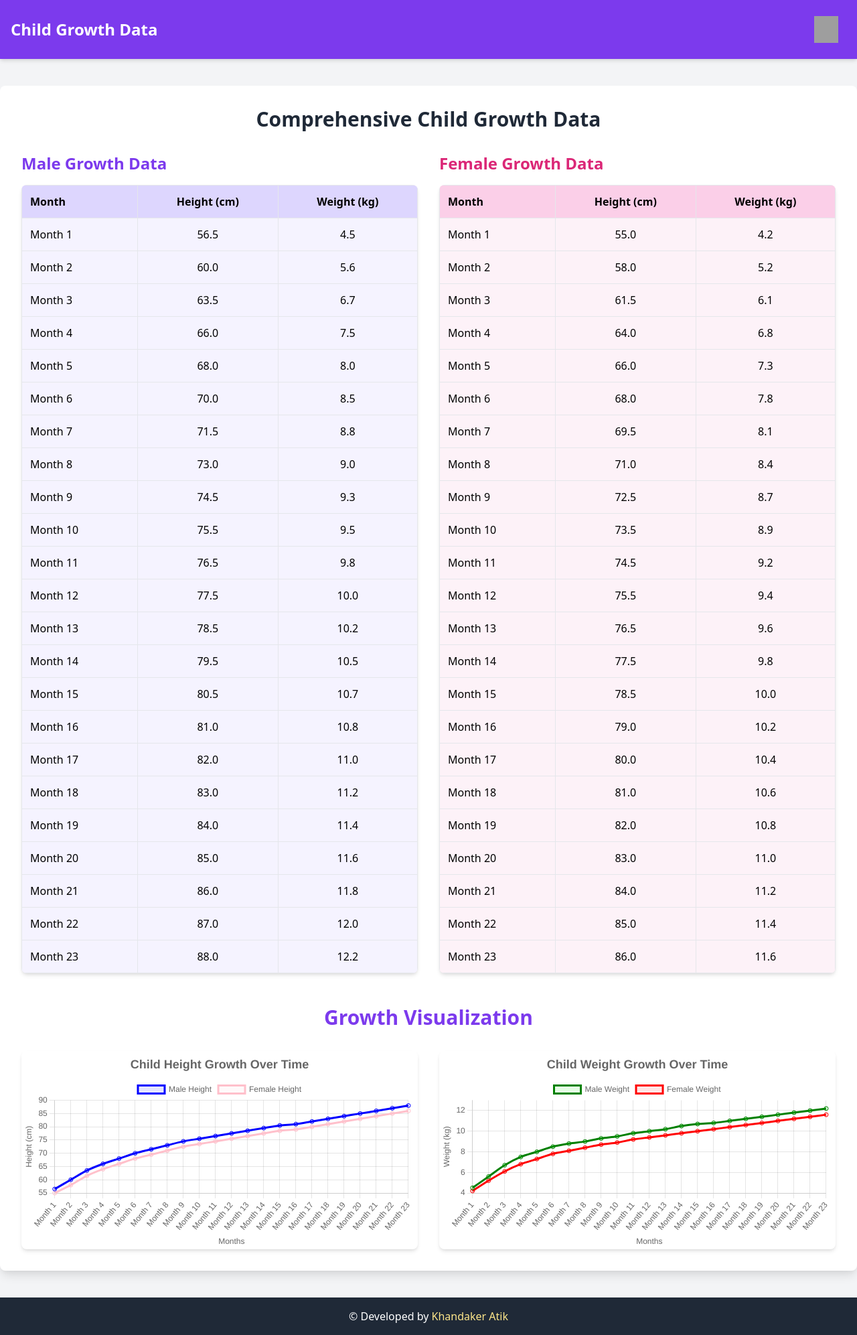
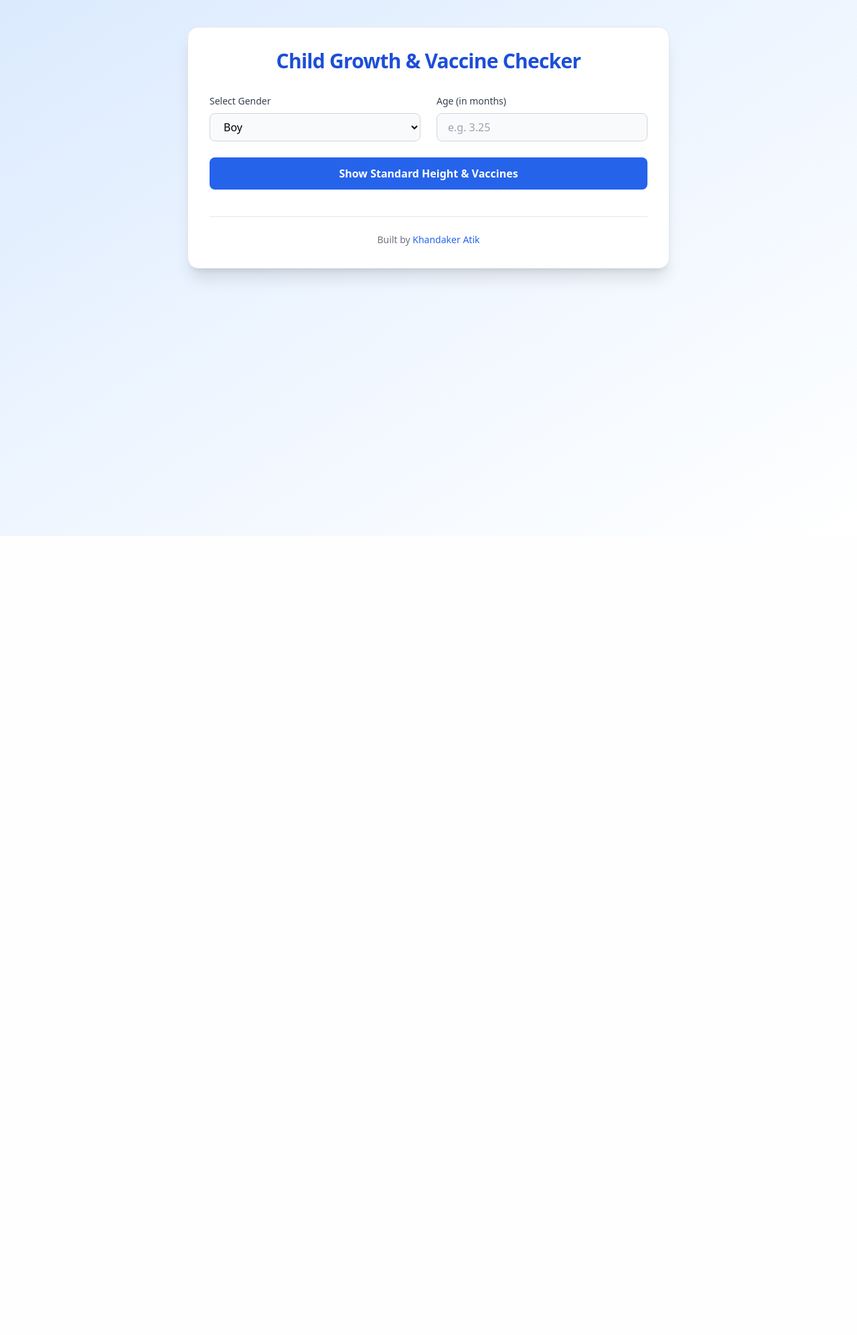
Before and after one commit to Khandaker-Atik/cc_report, a Flask app: page /child-data in a window 1280 px wide. Shown: the whole page at 67% size. After the commit the page ends 800 px from the top, so only its background shows below. Run offline with Flask 3, Linux system fonts and the light colour scheme; some libraries are stand-ins or nearby versions; grey boxes are pictures that could not be loaded.

Commit message:
Added Child data Calc!

```diff
--- a/app.py
+++ b/app.py
@@ -12,6 +12,45 @@ from my_name_generator import (
 from child_data import child_data
 
 app = Flask(__name__)
+
+# Helper functions for child growth data
+def parse_age(age_decimal):
+    months = int(age_decimal)
+    days_decimal = age_decimal - months
+    days = int(days_decimal * 100)
+    if days > 30:
+        months += 1
+        days = 1
+    return months, days
+
+def get_growth_data(gender, age_decimal):
+    months, days = parse_age(age_decimal)
+    label = f"Month {months}"
+    data = child_data.get(gender, {}).get(label)
+
+    if not data:
+        return None
+
+    std_height = data["height"]
+
+    vaccines = []
+    vaccine_schedule = {
+        1: ["BCG completed"],
+        2: ["Penta-1 completed"],
+        3: ["Penta-2 completed"],
+        4: ["Penta-3 completed"],
+        9: ["Measles completed"]
+    }
+    for m, v in vaccine_schedule.items():
+        if months >= m:
+            vaccines.extend(v)
+
+    return {
+        "month_label": label,
+        "standard_height": std_height,
+        "vaccines": vaccines,
+        "age_string": f"{months} months {days} days"
+    }
 
 @app.route('/')
 def index():
@@ -43,17 +82,16 @@ def name_generator():
             generated_name = random.choice(male_names) + " " + random.choice(male_upadhi)
             fathers_name = random.choice(male_names) + " " + random.choice(male_upadhi)
             mothers_name = random.choice(female_names) + " " + random.choice(female_upadhi)
-            lmp_date = None  # No LMP for male
+            lmp_date = None
         elif gender == 'f':
             generated_name = random.choice(female_names) + " " + random.choice(female_upadhi)
             fathers_name = random.choice(male_names) + " " + random.choice(male_upadhi)
             mothers_name = random.choice(female_names) + " " + random.choice(female_upadhi)
-            lmp_date = generate_lmp_date()  # Generate LMP date for females
+            lmp_date = generate_lmp_date()
         else:
             return "Invalid gender", 400
 
-        birthdate = generate_birthdate(gender)  # Pass gender to the function
-
+        birthdate = generate_birthdate(gender)
         age = calculate_age(birthdate)
         weight, height = generate_weight_and_height(age, gender)
 
@@ -70,13 +108,28 @@ def name_generator():
 
     return render_template('name_generator.html')
 
-@app.route('/child-data')
+@app.route('/child-data', methods=['GET', 'POST'])
 def child_growth_data():
+    result = None
+    error_message = None
+
+    if request.method == 'POST':
+        gender = request.form.get('gender')
+        age_input = request.form.get('age')
+
+        try:
+            age_input = float(age_input)
+            result = get_growth_data(gender, age_input)
+            if not result:
+                error_message = "No data found for this age."
+        except (ValueError, TypeError):
+            error_message = "Invalid age input. Please enter a valid number."
+
     male_heights = [data['height'] for data in child_data['male'].values()]
     female_heights = [data['height'] for data in child_data['female'].values()]
     male_weights = [data['weight'] for data in child_data['male'].values()]
     female_weights = [data['weight'] for data in child_data['female'].values()]
-    labels = list(child_data['male'].keys())  # Convert keys to a list
+    labels = list(child_data['male'].keys())
 
     return render_template(
         'child_data.html',
@@ -85,9 +138,10 @@ def child_growth_data():
         female_heights=female_heights,
         male_weights=male_weights,
         female_weights=female_weights,
-        labels=labels  # Pass labels to the template
+        labels=labels,
+        result=result,
+        error_message=error_message
     )
-
 
 @app.route('/age-redistribution', methods=['GET', 'POST'])
 def age_redistribution():
@@ -95,13 +149,11 @@ def age_redistribution():
     original_data = {}
 
     if request.method == 'POST':
-        # Get the original values from the form
         original_5_14 = int(request.form['original_5_14'])
         original_15_24 = int(request.form['original_15_24'])
         original_25_49 = int(request.form['original_25_49'])
         original_50_plus = int(request.form['original_50_plus'])
 
-        # Store original values in a dictionary to pass them to the template
         original_data = {
             '5-14': original_5_14,
             '15-24': original_15_24,
@@ -109,12 +161,9 @@ def age_redistribution():
             '50+': original_50_plus
         }
 
-        # Redistribute the numbers
         redistributed_data = redistribute_male_numbers(original_5_14, original_15_24, original_25_49, original_50_plus)
 
     return render_template('age_redistribution.html', redistributed_data=redistributed_data, original_data=original_data)
 
-
-
 if __name__ == '__main__':
     app.run(debug=True)
--- a/templates/child_data.html
+++ b/templates/child_data.html
@@ -1,179 +1,72 @@
 <!DOCTYPE html>
 <html lang="en">
 <head>
-    <meta charset="UTF-8">
-    <meta name="viewport" content="width=device-width, initial-scale=1.0">
-    <title>Child Growth Data</title>
-    <link href="https://cdn.jsdelivr.net/npm/tailwindcss@2.2.19/dist/tailwind.min.css" rel="stylesheet">
-    <script src="https://cdn.jsdelivr.net/npm/chart.js"></script>
+  <meta charset="UTF-8" />
+  <meta name="viewport" content="width=device-width, initial-scale=1.0"/>
+  <title>Child Growth & Vaccine Checker</title>
+  <script src="https://cdn.tailwindcss.com"></script>
 </head>
-<body class="bg-gray-100">
-    <!-- Navigation -->
-    <nav class="bg-purple-600 p-4 shadow-md">
-        <div class="container mx-auto flex justify-between items-center">
-            <h1 class="text-white text-2xl font-bold">Child Growth Data</h1>
-            <a href="/" class="text-white hover:bg-blue-700 px-3 py-2 rounded">
-                <img src="https://images.vexels.com/content/147093/preview/instagram-home-button-83bdf4.png" alt="Back to Home" class="w-9 h-10">  <!-- Logo as back button -->
-            </a>
+<body class="bg-gradient-to-br from-blue-100 via-blue-50 to-white min-h-screen font-sans">
+
+  <div class="max-w-3xl mx-auto py-10 px-6">
+    <div class="bg-white shadow-xl rounded-2xl p-8 border border-gray-200">
+
+      <h1 class="text-3xl font-bold text-center text-blue-700 mb-8 tracking-tight">Child Growth & Vaccine Checker</h1>
+
+      <form method="POST" class="grid grid-cols-1 md:grid-cols-2 gap-6 mb-8">
+        <div>
+          <label class="block mb-2 text-sm font-medium text-gray-700">Select Gender</label>
+          <select name="gender" class="w-full px-4 py-2 rounded-lg border border-gray-300 focus:outline-none focus:ring-2 focus:ring-blue-400 bg-gray-50">
+            <option value="male">Boy</option>
+            <option value="female">Girl</option>
+          </select>
         </div>
-    </nav>
+        <div>
+          <label class="block mb-2 text-sm font-medium text-gray-700">Age (in months)</label>
+          <input type="number" step="0.01" name="age" placeholder="e.g. 3.25"
+                 class="w-full px-4 py-2 rounded-lg border border-gray-300 focus:outline-none focus:ring-2 focus:ring-blue-400 bg-gray-50" required>
+        </div>
+        <div class="col-span-full">
+          <button type="submit" class="w-full py-3 px-6 bg-blue-600 text-white font-semibold rounded-lg hover:bg-blue-700 transition-all">
+            Show Standard Height & Vaccines
+          </button>
+        </div>
+      </form>
 
-    <!-- Main Content -->
-    <div class="container mx-auto mt-10 p-8 bg-white shadow-lg rounded-lg">
-        <h2 class="text-3xl font-bold text-center text-gray-800 mb-8">Comprehensive Child Growth Data</h2>
+      {% if error_message %}
+      <div class="mb-6 p-4 bg-red-100 border border-red-300 text-red-800 rounded-lg shadow-sm">
+        ⚠️ {{ error_message }}
+      </div>
+      {% endif %}
 
-        <!-- Flex Container for Tables -->
-        <div class="flex flex-wrap justify-between gap-8">
-            <!-- Male Data Table -->
-            <div class="flex-1 min-w-[300px]">
-                <h3 class="text-2xl font-semibold text-purple-600 mb-4">Male Growth Data</h3>
-                <table class="w-full border-collapse bg-purple-50 shadow-md rounded-lg overflow-hidden">
-                    <thead>
-                        <tr class="bg-purple-200">
-                            <th class="border p-3 text-left">Month</th>
-                            <th class="border p-3 text-center">Height (cm)</th>
-                            <th class="border p-3 text-center">Weight (kg)</th>
-                        </tr>
-                    </thead>
-                    <tbody>
-                        {% for month, data in child_data['male'].items() %}
-                        <tr class="hover:bg-purple-100 transition">
-                            <td class="border p-3">{{ month }}</td>
-                            <td class="border p-3 text-center">{{ data['height'] }}</td>
-                            <td class="border p-3 text-center">{{ data['weight'] }}</td>
-                        </tr>
-                        {% endfor %}
-                    </tbody>
-                </table>
-            </div>
+      {% if result %}
+      <div class="bg-green-50 border border-green-200 rounded-xl p-6 shadow-sm">
+        <h2 class="text-2xl font-semibold text-green-700 mb-4">Results</h2>
+        <div class="space-y-3 text-gray-800 text-md">
+          <p><span class="font-medium text-gray-900">Age:</span> {{ result.age_string }}</p>
+          <p><span class="font-medium text-gray-900">Standard Height:</span> {{ result.standard_height }} cm</p>
 
-            <!-- Female Data Table -->
-            <div class="flex-1 min-w-[300px]">
-                <h3 class="text-2xl font-semibold text-pink-600 mb-4">Female Growth Data</h3>
-                <table class="w-full border-collapse bg-pink-50 shadow-md rounded-lg overflow-hidden">
-                    <thead>
-                        <tr class="bg-pink-200">
-                            <th class="border p-3 text-left">Month</th>
-                            <th class="border p-3 text-center">Height (cm)</th>
-                            <th class="border p-3 text-center">Weight (kg)</th>
-                        </tr>
-                    </thead>
-                    <tbody>
-                        {% for month, data in child_data['female'].items() %}
-                        <tr class="hover:bg-pink-100 transition">
-                            <td class="border p-3">{{ month }}</td>
-                            <td class="border p-3 text-center">{{ data['height'] }}</td>
-                            <td class="border p-3 text-center">{{ data['weight'] }}</td>
-                        </tr>
-                        {% endfor %}
-                    </tbody>
-                </table>
-            </div>
+          <div class="mt-4">
+            <h3 class="text-lg font-semibold text-green-800">Vaccines Completed:</h3>
+            <ul class="list-disc pl-5 space-y-1 mt-2 text-green-900">
+              {% for vaccine in result.vaccines %}
+              <li class="bg-green-100 px-3 py-1 rounded-md inline-block">{{ vaccine }}</li>
+              {% endfor %}
+            </ul>
+          </div>
         </div>
+      </div>
+      {% endif %}
 
-        <!-- Growth Visualization -->
-        <div class="mt-12">
-            <h3 class="text-3xl font-bold text-center text-purple-600 mb-8">Growth Visualization</h3>
-            <div class="grid md:grid-cols-2 gap-8">
-                <div>
-                    <canvas id="heightChart" class="shadow-md rounded-lg"></canvas>
-                </div>
-                <div>
-                    <canvas id="weightChart" class="shadow-md rounded-lg"></canvas>
-                </div>
-            </div>
-        </div>
+      <div class="mt-10 border-t pt-6 text-center text-sm text-gray-500">
+        Built by
+        <a href="https://khandaker-atik.vercel.app" target="_blank" class="text-blue-600 hover:text-yellow-500 font-medium">
+          Khandaker Atik
+        </a>
+      </div>
+
     </div>
+  </div>
 
-    <!-- Footer -->
-    <footer class="bg-gray-800 text-white p-4 mt-10 text-center">
-        <p>&copy; Developed by
-            <a href="https://khandaker-atik.github.io/me/"
-               target="_blank"
-               class="text-yellow-200 hover:text-blue-500">
-               Khandaker Atik
-            </a>
-        </p>
-    </footer>
-    <!-- ChartJS Script -->
-    <script>
-        // Height Chart
-        const heightCtx = document.getElementById('heightChart').getContext('2d');
-        const heightChart = new Chart(heightCtx, {
-            type: 'line',
-            data: {
-                labels: {{ labels | tojson }},  // Pass the labels from backend
-                datasets: [
-                    {
-                        label: 'Male Height',
-                        data: {{ male_heights | tojson }},
-                        borderColor: 'blue',
-                        backgroundColor: 'rgba(0, 0, 255, 0.1)',
-                        tension: 0.3
-                    },
-                    {
-                        label: 'Female Height',
-                        data: {{ female_heights | tojson }},
-                        borderColor: 'pink',
-                        backgroundColor: 'rgba(255, 192, 203, 0.1)',
-                        tension: 0.3
-                    }
-                ]
-            },
-            options: {
-                responsive: true,
-                plugins: {
-                    title: {
-                        display: true,
-                        text: 'Child Height Growth Over Time',
-                        font: { size: 18 }
-                    }
-                },
-                scales: {
-                    x: { title: { display: true, text: 'Months' } },
-                    y: { title: { display: true, text: 'Height (cm)' } }
-                }
-            }
-        });
-
-        // Weight Chart
-        const weightCtx = document.getElementById('weightChart').getContext('2d');
-        const weightChart = new Chart(weightCtx, {
-            type: 'line',
-            data: {
-                labels: {{ labels | tojson }},  // Pass the labels from backend
-                datasets: [
-                    {
-                        label: 'Male Weight',
-                        data: {{ male_weights | tojson }},
-                        borderColor: 'green',
-                        backgroundColor: 'rgba(0, 255, 0, 0.1)',
-                        tension: 0.3
-                    },
-                    {
-                        label: 'Female Weight',
-                        data: {{ female_weights | tojson }},
-                        borderColor: 'red',
-                        backgroundColor: 'rgba(255, 0, 0, 0.1)',
-                        tension: 0.3
-                    }
-                ]
-            },
-            options: {
-                responsive: true,
-                plugins: {
-                    title: {
-                        display: true,
-                        text: 'Child Weight Growth Over Time',
-                        font: { size: 18 }
-                    }
-                },
-                scales: {
-                    x: { title: { display: true, text: 'Months' } },
-                    y: { title: { display: true, text: 'Weight (kg)' } }
-                }
-            }
-        });
-    </script>
 </body>
 </html>
--- a/templates/index.html
+++ b/templates/index.html
@@ -56,7 +56,7 @@
 
     <footer class="bg-gray-800 text-white p-4 mt-10 text-center">
         <p>&copy; Developed by
-            <a href="https://khandaker-atik.github.io/me/"
+            <a href="https://khandaker-atik.vercel.app"
                target="_blank"
                class="text-yellow-200 hover:text-blue-500">
                Khandaker Atik
```
Also changed, not shown: child_data.py (+54 -23 lines).
